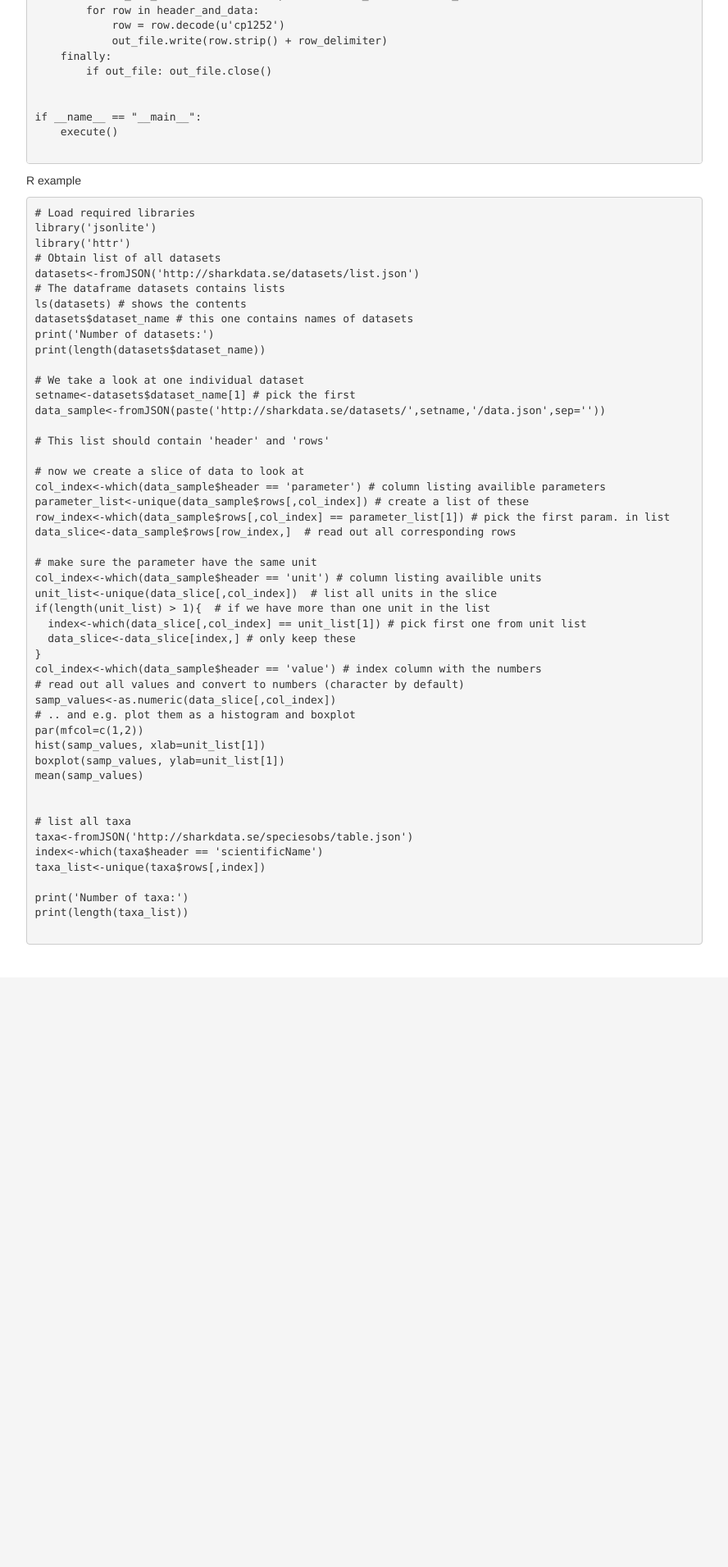
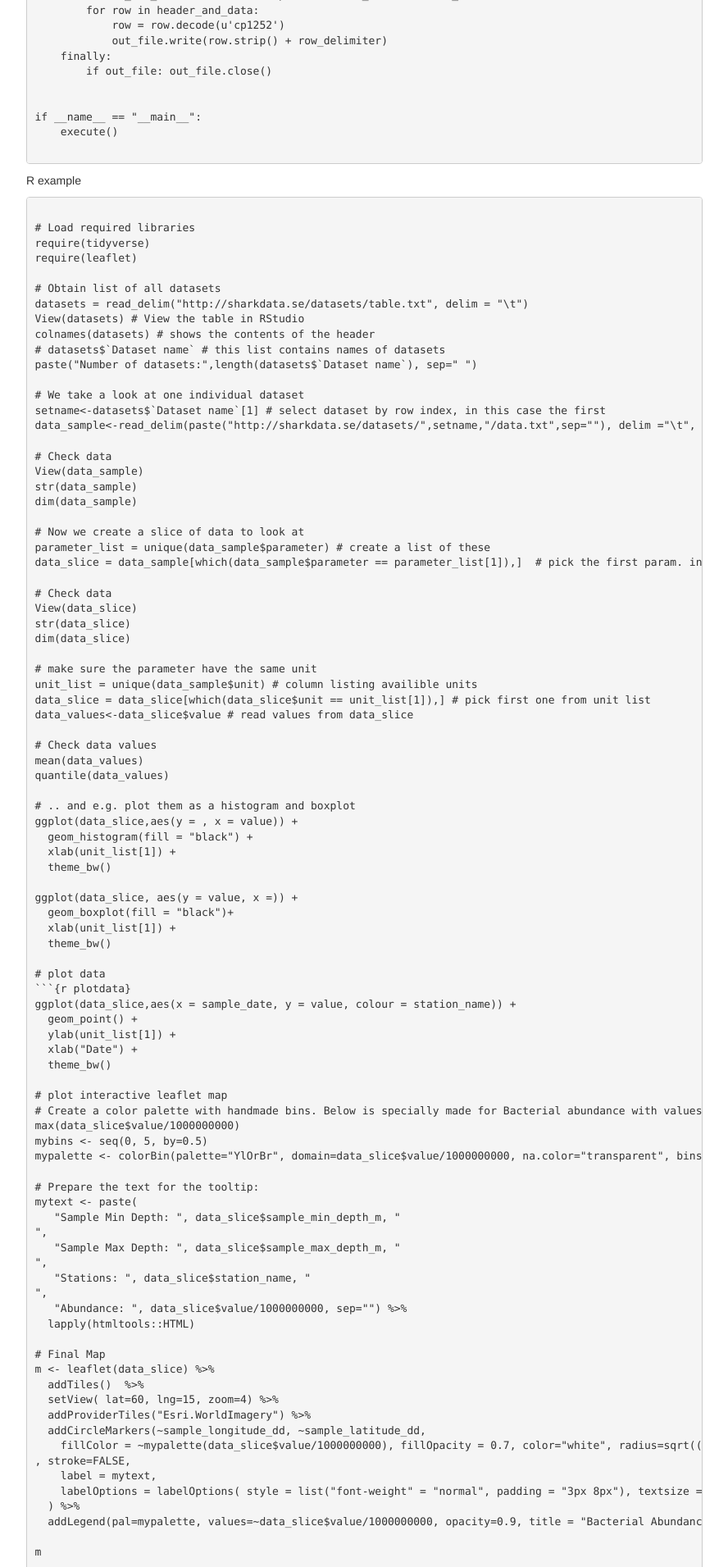
Before and after one commit to markusSMHI/sharkdata_py3, a Django app: page /examplecode/ in a window 1280 px wide. Shown: the part 1492-3403 px from the top of the page at 82% size, without its empty margins (53-941 px from the left). Before the commit the page ends 2644 px from the top, so only its background shows below. Run offline with Django 3.2, Linux system fonts and the light colour scheme; parts of the project's set-up code (start-up, migrations or seed data) failed here and were passed over; some libraries are stand-ins or nearby versions.

Commit message:
Update example code with R code changes

````diff
--- a/app_sharkdata_base/templates/examplecode.html
+++ b/app_sharkdata_base/templates/examplecode.html
@@ -97,53 +97,127 @@ if __name__ == "__main__":
  </p>
  <a name="rcode"></a>
  <pre>
+
 # Load required libraries
-library('jsonlite')
-library('httr')
+require(tidyverse)
+require(leaflet)
+
 # Obtain list of all datasets
-datasets<-fromJSON('http://sharkdata.se/datasets/list.json')
-# The dataframe datasets contains lists
-ls(datasets) # shows the contents
-datasets$dataset_name # this one contains names of datasets
-print('Number of datasets:')
-print(length(datasets$dataset_name))
+datasets = read_delim("http://sharkdata.se/datasets/table.txt", delim = "\t")
+View(datasets) # View the table in RStudio
+colnames(datasets) # shows the contents of the header
+# datasets$`Dataset name` # this list contains names of datasets
+paste("Number of datasets:",length(datasets$`Dataset name`), sep=" ")
 
 # We take a look at one individual dataset
-setname<-datasets$dataset_name[1] # pick the first
-data_sample<-fromJSON(paste('http://sharkdata.se/datasets/',setname,'/data.json',sep=''))
+setname<-datasets$`Dataset name`[1] # select dataset by row index, in this case the first
+data_sample<-read_delim(paste("http://sharkdata.se/datasets/",setname,"/data.txt",sep=""), delim ="\t", guess_max = 2000, col_names = T, locale = readr::locale(encoding = "latin1")) # Note the use of latin1 to accurately read Å, Ä and Ö letters from the Swedish alphabet.
 
-# This list should contain 'header' and 'rows'
+# Check data
+View(data_sample)
+str(data_sample)
+dim(data_sample)
 
-# now we create a slice of data to look at
-col_index<-which(data_sample$header == 'parameter') # column listing availible parameters
-parameter_list<-unique(data_sample$rows[,col_index]) # create a list of these
-row_index<-which(data_sample$rows[,col_index] == parameter_list[1]) # pick the first param. in list
-data_slice<-data_sample$rows[row_index,]  # read out all corresponding rows
+# Now we create a slice of data to look at
+parameter_list = unique(data_sample$parameter) # create a list of these
+data_slice = data_sample[which(data_sample$parameter == parameter_list[1]),]  # pick the first param. in list and read out all corresponding rows
+
+# Check data
+View(data_slice)
+str(data_slice)
+dim(data_slice)
 
 # make sure the parameter have the same unit
-col_index<-which(data_sample$header == 'unit') # column listing availible units
-unit_list<-unique(data_slice[,col_index])  # list all units in the slice
-if(length(unit_list) > 1){  # if we have more than one unit in the list
-  index<-which(data_slice[,col_index] == unit_list[1]) # pick first one from unit list
-  data_slice<-data_slice[index,] # only keep these
-}
-col_index<-which(data_sample$header == 'value') # index column with the numbers
-# read out all values and convert to numbers (character by default)
-samp_values<-as.numeric(data_slice[,col_index])
+unit_list = unique(data_sample$unit) # column listing availible units
+data_slice = data_slice[which(data_slice$unit == unit_list[1]),] # pick first one from unit list
+data_values<-data_slice$value # read values from data_slice
+
+# Check data values
+mean(data_values)
+quantile(data_values)
+
 # .. and e.g. plot them as a histogram and boxplot
-par(mfcol=c(1,2))
-hist(samp_values, xlab=unit_list[1])
-boxplot(samp_values, ylab=unit_list[1])
-mean(samp_values)
+ggplot(data_slice,aes(y = , x = value)) +
+  geom_histogram(fill = "black") +
+  xlab(unit_list[1]) +
+  theme_bw()
 
+ggplot(data_slice, aes(y = value, x =)) +
+  geom_boxplot(fill = "black")+
+  xlab(unit_list[1]) +
+  theme_bw()
+
+# plot data
+```{r plotdata}
+ggplot(data_slice,aes(x = sample_date, y = value, colour = station_name)) +
+  geom_point() +
+  ylab(unit_list[1]) +
+  xlab("Date") +
+  theme_bw()
+
+# plot interactive leaflet map
+# Create a color palette with handmade bins. Below is specially made for Bacterial abundance with values of billion cells/L
+max(data_slice$value/1000000000)
+mybins <- seq(0, 5, by=0.5)
+mypalette <- colorBin(palette="YlOrBr", domain=data_slice$value/1000000000, na.color="transparent", bins=mybins)
+
+# Prepare the text for the tooltip:
+mytext <- paste(
+   "Sample Min Depth: ", data_slice$sample_min_depth_m, "<br/>",
+   "Sample Max Depth: ", data_slice$sample_max_depth_m, "<br/>",
+   "Stations: ", data_slice$station_name, "<br/>",
+   "Abundance: ", data_slice$value/1000000000, sep="") %>%
+  lapply(htmltools::HTML)
+
+# Final Map
+m <- leaflet(data_slice) %>%
+  addTiles()  %>%
+  setView( lat=60, lng=15, zoom=4) %>%
+  addProviderTiles("Esri.WorldImagery") %>%
+  addCircleMarkers(~sample_longitude_dd, ~sample_latitude_dd,
+    fillColor = ~mypalette(data_slice$value/1000000000), fillOpacity = 0.7, color="white", radius=sqrt((data_slice$value/10000000)/pi )
+, stroke=FALSE,
+    label = mytext,
+    labelOptions = labelOptions( style = list("font-weight" = "normal", padding = "3px 8px"), textsize = "13px", direction = "auto")
+  ) %>%
+  addLegend(pal=mypalette, values=~data_slice$value/1000000000, opacity=0.9, title = "Bacterial Abundance (cells/L x 10^6", position = "bottomright" )
+
+m
+
+# save the widget in a html file if needed.
+# library(htmlwidgets)
+# saveWidget(m, file=paste0( getwd(), "/HtmlWidget/bubblemapSHARKdata_dataset.html"))
+
+## Below R code for obtaining species data from species lists is under development
 
 # list all taxa
-taxa<-fromJSON('http://sharkdata.se/speciesobs/table.json')
-index<-which(taxa$header == 'scientificName')
-taxa_list<-unique(taxa$rows[,index])
+taxa = read_delim("http://sharkdata.se/speciesobs/table.txt/", delim = "\t")
+taxa_list = unique(taxa$scientificName)
+paste("Number of taxa:",length(taxa_list), sep = "")
 
-print('Number of taxa:')
-print(length(taxa_list))
+# We take a look at one individual species for one year
+SPECIES = "Pseudo-nitzschia delicatissima" # Select Pseudo-nitzschia delicatissima
+YEAR = 2019
+
+taxa = read_delim(paste("http://sharkdata.se/speciesobs/table.txt/?species=", SPECIES, sep=""), delim = "\t") %>%
+  select(DataType, year, month, day, scientificName, decimalLatitude, decimalLongitude, DatasetName) %>%
+  group_by(scientificName) %>%
+  filter(year == YEAR)
+
+# plot interactive leaflet map
+
+m <- leaflet(taxa) %>%
+  addTiles()  %>%
+  setView(lat=60, lng=15, zoom=4) %>%
+  addProviderTiles("Esri.WorldImagery") %>%
+  addCircleMarkers(~decimalLongitude, ~decimalLatitude, stroke=FALSE) %>%
+
+m
+
+# save the widget in a html file if needed.
+# library(htmlwidgets)
+# saveWidget(m, file=paste0( getwd(), "/HtmlWidget/bubblemapSHARKdata_species.html"))
+
  </pre>
 
 
````
